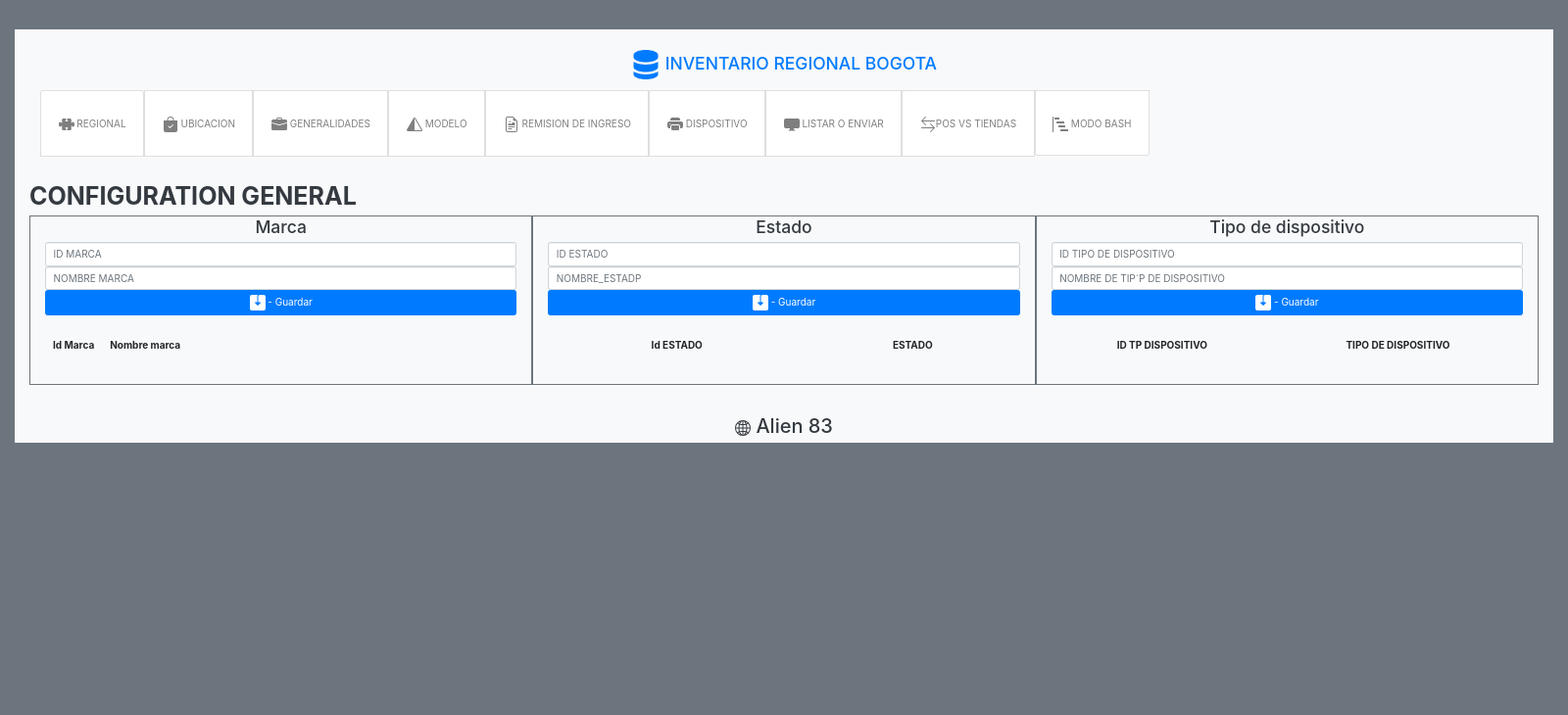
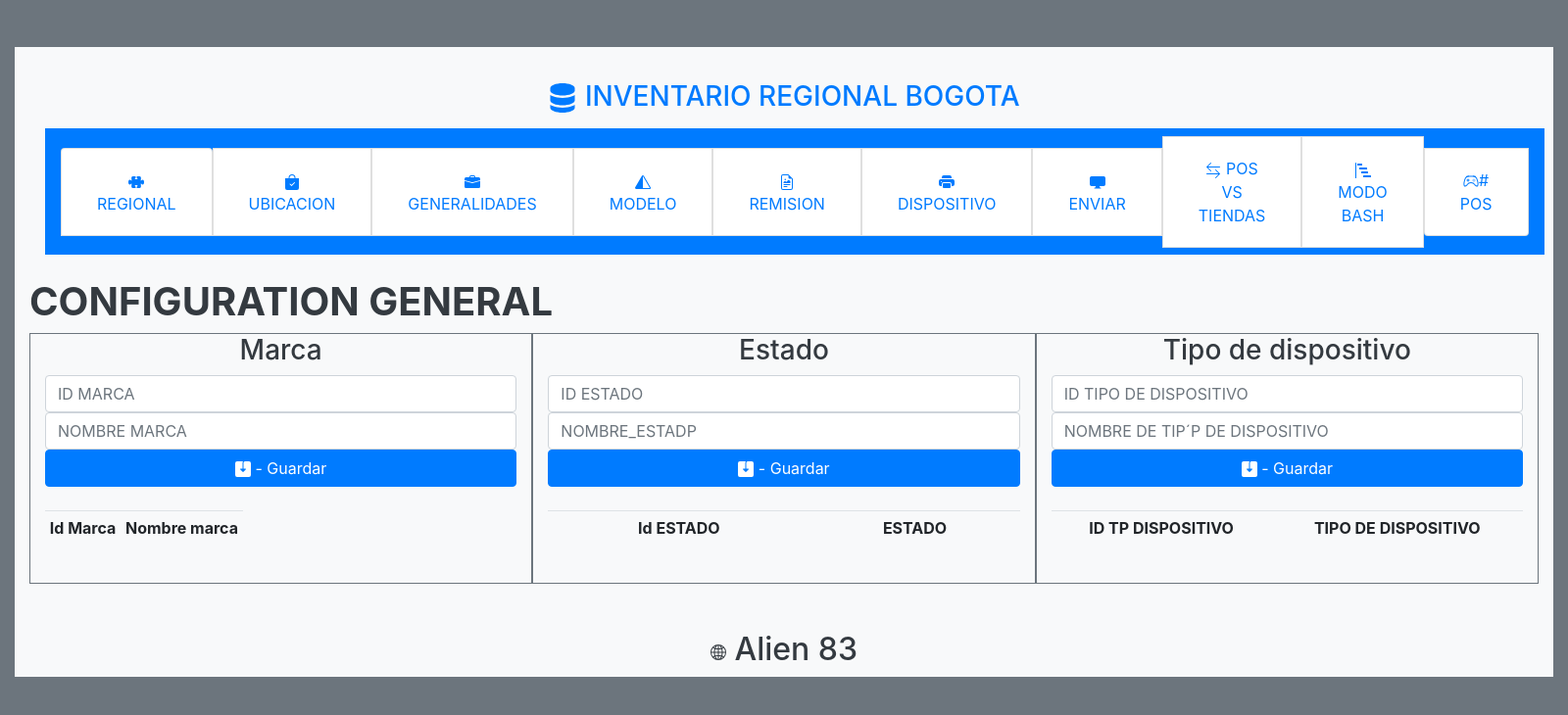
Before and after one commit to Elian-Rodriguez/KARDEX_PYTHON, a Flask app: page /Marca in a window 1600 px wide. Shown: the top 730 px of the page at 98% size. Run offline with Flask 2, Linux system fonts and the light colour scheme; data that the repository does not hold is empty; some libraries are stand-ins or nearby versions.

Commit message:
ARCHIVO EXCEL
mejoras al exportar el archivo excel

```diff
--- a/KARDEX/Location.py
+++ b/KARDEX/Location.py
@@ -2,6 +2,6 @@ import Conexion
 mysql = Conexion.cmysql()
 def listar_location():
     curs =Conexion.cmysql().cursor()
-    curs.execute("SELECT * FROM Kardex_monitor.Tiendas;")
+    curs.execute("SELECT * FROM Kardex_monitor.Tiendas ORDER BY Codigo_sap ASC;")
     dat = curs.fetchall()
     return dat
--- a/KARDEX/app.py
+++ b/KARDEX/app.py
@@ -16,6 +16,13 @@ from flask import Flask
 from flask import Blueprint
 
 import Location ,Conf_pos,Generalidad,Modelos,Activo,Acta_ingreso,Comarcas
+
+import openpyxl
+
+import smtplib
+from email.mime.multipart import MIMEMultipart
+from email.mime.text import MIMEText
+from email.mime.image import MIMEImage
 
 app = Flask(__name__)
 
@@ -258,7 +265,7 @@ def create_activo_masivo():
         print ( Serial)
         contador = 0
         serial = Serial.split("\n")
-        print ("EL SERIAL 4 ES "+str(serial[3]))
+
         for ser in serial:
             ser=ser.strip()
             ser=re.sub(r"\s+$", "", ser)
@@ -298,6 +305,22 @@ def update_device_lotes():
         return redirect(url_for('PROCESAMIENTO_LOTES'))
 
 
+@app.route("/JUEGO_POS" )
+def JUEGO_POS():
+    data = Activo.listar_ubucacion_local()
+    return render_template('Juego_pos.html',UBI_LOCAL=  data)
+@app.route('/UPDATE_NO_POS' , methods=['POST'])
+def UPDATE_NO_POS():
+    if request.method == 'POST':
+        serialact = request.form['Seriales']
+        UBICACION = request.form['UBICACION_TIENDA']
+        serial = serialact.split("\n")
+        for ser in serial:
+            ser=ser.strip()
+            ser=re.sub(r"\s+$", "", ser)
+            ser= re.sub(r"\r+", "", ser)
+            Activo.actualizar_ubicacion_tienda(ser,UBICACION)
+        return redirect(url_for('JUEGO_POS'))
 
 @app.route("/Exportar_inventario_tienda" , methods=['POST'])
 def exportar_inventario_tienda():
@@ -306,6 +329,8 @@ def exportar_inventario_tienda():
         sap_buscar = request.form['ubicacion_excel']
 
     result = Activo.filtrar_tienda(sap_buscar)
+    print (str(sap_buscar))
+    #result = Activo.filtrar_tienda_exacto(str(sap_buscar))
     #output in byte
     output = io.BytesIO()
     #create WorkBook object
@@ -339,6 +364,8 @@ def exportar_inventario_tienda():
 
     # Establecer alineación de celda
     alignment = xlwt.Alignment()
+
+    alignment.wrap = 1
     # 0x01 (alineado en el extremo izquierdo), 0x02 (alineado en el centro en la dirección horizontal), 0x03 (alineado en el extremo derecho)
     alignment.horz = 0x02
     # 0x00 (alineado en la parte superior), 0x01 (alineado en el centro en la dirección vertical), 0x02 (alineado en la parte inferior)
@@ -368,16 +395,17 @@ def exportar_inventario_tienda():
     sh.col(4).width = ancho * 145
     sh.col(5).width = ancho * 105
     sh.col(6).width = ancho * 115
-    sh.col(7).width = ancho * 26
+    sh.col(7).width = ancho * 115
+    sh.col(8).width = ancho * 26
 
 
 
     sh.write_merge(0, 0, 0, 7,'ACTA DE TRASLADO DE ACTIVOS FIJOS ', style)
 #/home/despliegues-bogota/KARDEX/KARDEX/Logo-Koba.png
     #Image.open('Logo-Koba.png').convert('RGB').save('Logo-Koba.bmp')
-    Image.open('/home/despliegues-bogota/LABORATORIOS/Logo-Koba.png').convert('RGB').save('Logo-Koba.bmp')
+    #Image.open('C:\Users\jose.lara\Documents\GitHub\KARDEX_PYTHON\KARDEX\Logo-Koba.png').convert('RGB').save('Logo-Koba.bmp')
     #Image.open('/home/despliegues-bogota/KARDEX/KARDEX/Logo-Koba.png').convert('RGB').save('Logo-Koba.bmp')
-    sh.insert_bitmap('Logo-Koba.bmp',2,5)
+    sh.insert_bitmap(r'C:\Users\jose.lara\Documents\GitHub\KARDEX_PYTHON\KARDEX\Logo-Koba.bmp',2,5)
     sh.write_merge(1, 7, 5, 6,)
 
     fecha = date.today()
@@ -405,7 +433,8 @@ def exportar_inventario_tienda():
     sh.write(9,3,'MODELO',style)
     sh.write(9,4,'SERIAL',style)
     sh.write(9,5,'ESTADO',style)
-    sh.write(9,6,'COMENTARIO',style)
+    sh.write(9,6,'# DE POS',style)
+    sh.write(9,7,'COMENTARIO',style)
     idx = 9
 
     for row in result:
@@ -414,7 +443,15 @@ def exportar_inventario_tienda():
         sh.write(idx+1, 3, (row[6]),style2)
         sh.write(idx+1, 4, (row[0]),style2)
         sh.write(idx+1, 5, (row[4]),style2)
-        sh.write(idx+1, 6, (row[2]),style2)
+
+        if (row[13]) is  not None:
+            sh.write(idx+1, 6, (str(row[13])),style2)
+        else:
+            sh.write(idx+1, 6, (""),style2)
+        if (row[2]) is not None:
+            sh.write(idx+1, 7, (str(row[2])),style2)
+        else:
+            sh.write(idx+1, 7, (""),style2)
         idx += 1
     idx +=3
     sh.write_merge(idx, idx, 1, 3,'ENTREGA', style)
@@ -449,11 +486,11 @@ def exportar_inventario_tienda():
     x=int(0)
     y=int(0)
     for row in result:
-        #VISOR DE PESO
-        #SERIAL: 271481
-        # MARCA: ZEBRA
-        # MODELO: MX201
-        escribir = str(row[8])+"\nSERIAL: "+str(row[0])+"\nMARCA: "+str(row[7])+"\nMODELO: "+str(row[6])+"\n"+str(row[12])
+        sh2.col(x).width = ancho * 420
+        var = ""
+        if (row[13]) is  not None:
+           var=(str(row[13]))
+        escribir = str(row[8])+"\nSERIAL: "+str(row[0])+"\nMARCA: "+str(row[7])+"\nMODELO: "+str(row[6])+"\n"+str(row[12])+"\n"+str(var)
         sh2.write(y,x, str(escribir),style2)
         y=y+1
         if y == 10:
--- a/KARDEX/templates/layout.html
+++ b/KARDEX/templates/layout.html
@@ -7,12 +7,18 @@
     <meta charset="utf-8">
     <meta http-equiv="X-UA-Compatible" content="IE=edge">
     <meta name="viewport" content="width=device-width, initial-scale=1">
-<link rel='stylesheet prefetch' href='https://maxcdn.bootstrapcdn.com/bootstrap/3.3.7/css/bootstrap.min.css'>
-<link rel='stylesheet prefetch' href='https://cdnjs.cloudflare.com/ajax/libs/bootstrap-select/1.11.2/css/bootstrap-select.min.css'>
+    <link rel="stylesheet" href="https://maxcdn.bootstrapcdn.com/bootstrap/4.0.0/css/bootstrap.min.css" integrity="sha384-Gn5384xqQ1aoWXA+058RXPxPg6fy4IWvTNh0E263XmFcJlSAwiGgFAW/dAiS6JXm" crossorigin="anonymous">
+    <script src="https://maxcdn.bootstrapcdn.com/bootstrap/4.0.0/js/bootstrap.min.js" integrity="sha384-JZR6Spejh4U02d8jOt6vLEHfe/JQGiRRSQQxSfFWpi1MquVdAyjUar5+76PVCmYl" crossorigin="anonymous"></script>
+    <script src="https://code.jquery.com/jquery-3.2.1.slim.min.js" integrity="sha384-KJ3o2DKtIkvYIK3UENzmM7KCkRr/rE9/Qpg6aAZGJwFDMVNA/GpGFF93hXpG5KkN" crossorigin="anonymous"></script>
+<script src="https://cdnjs.cloudflare.com/ajax/libs/popper.js/1.12.9/umd/popper.min.js" integrity="sha384-ApNbgh9B+Y1QKtv3Rn7W3mgPxhU9K/ScQsAP7hUibX39j7fakFPskvXusvfa0b4Q" crossorigin="anonymous"></script>
+<script src="https://code.jquery.com/jquery-3.2.1.slim.min.js" integrity="sha384-KJ3o2DKtIkvYIK3UENzmM7KCkRr/rE9/Qpg6aAZGJwFDMVNA/GpGFF93hXpG5KkN" crossorigin="anonymous"></script>
+  <script src="https://cdnjs.cloudflare.com/ajax/libs/popper.js/1.12.9/umd/popper.min.js" integrity="sha384-ApNbgh9B+Y1QKtv3Rn7W3mgPxhU9K/ScQsAP7hUibX39j7fakFPskvXusvfa0b4Q" crossorigin="anonymous"></script>
+  <script src="https://maxcdn.bootstrapcdn.com/bootstrap/4.0.0/js/bootstrap.min.js" integrity="sha384-JZR6Spejh4U02d8jOt6vLEHfe/JQGiRRSQQxSfFWpi1MquVdAyjUar5+76PVCmYl" crossorigin="anonymous"></script>
 
-<script src="https://ajax.googleapis.com/ajax/libs/jquery/1.11.2/jquery.min.js"></script>
-<script src="https://maxcdn.bootstrapcdn.com/bootstrap/3.3.2/js/bootstrap.min.js"></script>
-<script src="//cdnjs.cloudflare.com/ajax/libs/bootstrap-select/1.6.3/js/bootstrap-select.min.js"></script>
+
+
+
+
     <title>KARDEX BOGOTA</title>
 
     <meta name="description" content="Source code generated using layoutit.com">
@@ -42,28 +48,32 @@
 	</div>
 	<div class="row">
 		<div class="col-md-12 ">
-			<div class="navbar Navbar-dark navbar-expand-sm   navbar-expand-lg navbar-light">
+
+
+
+
+				<div  align="Center" class="navbar navbar-expand-lg  navbar-dark bg-primaryt">
 
 			  <!--  style="background-color: #e3f2fd;"   -->
 
-			<Ul class="navbar-nav mr-auto  mt-auto mt-lg-0flex-column bg-white text-dark mb-auto  navbar-expand-lg">
+			<Ul class="navbar navbar-expand-lg  navbar-dark bg-primary ">
 				<!---- style="background-color: #e3f2fd;" -->
 
-				<li class="list-group-item list-group-item-white">
-					<a  class="nav-link px-2" href="/Regional"><svg xmlns="http://www.w3.org/2000/svg" width="16" height="16" fill="currentColor" class="bi bi-puzzle-fill" viewBox="0 0 16 16">
+				<li class="list-group-item nav-item list-group-item-white">
+					<a  class="nav-link" href="/Regional"><svg xmlns="http://www.w3.org/2000/svg" width="16" height="16" fill="currentColor" class="bi bi-puzzle-fill" viewBox="0 0 16 16">
 						<path d="M3.112 3.645A1.5 1.5 0 0 1 4.605 2H7a.5.5 0 0 1 .5.5v.382c0 .696-.497 1.182-.872 1.469a.459.459 0 0 0-.115.118.113.113 0 0 0-.012.025L6.5 4.5v.003l.003.01c.004.01.014.028.036.053a.86.86 0 0 0 .27.194C7.09 4.9 7.51 5 8 5c.492 0 .912-.1 1.19-.24a.86.86 0 0 0 .271-.194.213.213 0 0 0 .036-.054l.003-.01v-.008a.112.112 0 0 0-.012-.025.459.459 0 0 0-.115-.118c-.375-.287-.872-.773-.872-1.469V2.5A.5.5 0 0 1 9 2h2.395a1.5 1.5 0 0 1 1.493 1.645L12.645 6.5h.237c.195 0 .42-.147.675-.48.21-.274.528-.52.943-.52.568 0 .947.447 1.154.862C15.877 6.807 16 7.387 16 8s-.123 1.193-.346 1.638c-.207.415-.586.862-1.154.862-.415 0-.733-.246-.943-.52-.255-.333-.48-.48-.675-.48h-.237l.243 2.855A1.5 1.5 0 0 1 11.395 14H9a.5.5 0 0 1-.5-.5v-.382c0-.696.497-1.182.872-1.469a.459.459 0 0 0 .115-.118.113.113 0 0 0 .012-.025L9.5 11.5v-.003l-.003-.01a.214.214 0 0 0-.036-.053.859.859 0 0 0-.27-.194C8.91 11.1 8.49 11 8 11c-.491 0-.912.1-1.19.24a.859.859 0 0 0-.271.194.214.214 0 0 0-.036.054l-.003.01v.002l.001.006a.113.113 0 0 0 .012.025c.016.027.05.068.115.118.375.287.872.773.872 1.469v.382a.5.5 0 0 1-.5.5H4.605a1.5 1.5 0 0 1-1.493-1.645L3.356 9.5h-.238c-.195 0-.42.147-.675.48-.21.274-.528.52-.943.52-.568 0-.947-.447-1.154-.862C.123 9.193 0 8.613 0 8s.123-1.193.346-1.638C.553 5.947.932 5.5 1.5 5.5c.415 0 .733.246.943.52.255.333.48.48.675.48h.238l-.244-2.855z"/>
 					  </svg> REGIONAL</a>
 				</li>
 
 				<li class="list-group-item list-group-item-white">
-					<a  class="nav-link px-2" href="/Ubicacion">
+					<a  class="nav-link" href="/Ubicacion">
 					<svg xmlns="http://www.w3.org/2000/svg" width="16" height="16" fill="currentColor" class="bi bi-bag-check-fill" viewBox="0 0 16 16">
 						<path fill-rule="evenodd" d="M10.5 3.5a2.5 2.5 0 0 0-5 0V4h5v-.5zm1 0V4H15v10a2 2 0 0 1-2 2H3a2 2 0 0 1-2-2V4h3.5v-.5a3.5 3.5 0 1 1 7 0zm-.646 5.354a.5.5 0 0 0-.708-.708L7.5 10.793 6.354 9.646a.5.5 0 1 0-.708.708l1.5 1.5a.5.5 0 0 0 .708 0l3-3z"/>
 					  </svg> UBICACION</a>
 				</li>
 
 				<li class="list-group-item list-group-item-white">
-					<a  class="nav-link px-2" href="/Marca">
+					<a  class="nav-link" href="/Marca">
 					<svg xmlns="http://www.w3.org/2000/svg" width="16" height="16" fill="currentColor" class="bi bi-briefcase-fill" viewBox="0 0 16 16">
 						<path d="M6.5 1A1.5 1.5 0 0 0 5 2.5V3H1.5A1.5 1.5 0 0 0 0 4.5v1.384l7.614 2.03a1.5 1.5 0 0 0 .772 0L16 5.884V4.5A1.5 1.5 0 0 0 14.5 3H11v-.5A1.5 1.5 0 0 0 9.5 1h-3zm0 1h3a.5.5 0 0 1 .5.5V3H6v-.5a.5.5 0 0 1 .5-.5z"/>
 						<path d="M0 12.5A1.5 1.5 0 0 0 1.5 14h13a1.5 1.5 0 0 0 1.5-1.5V6.85L8.129 8.947a.5.5 0 0 1-.258 0L0 6.85v5.65z"/>
@@ -72,22 +82,22 @@
 
 
 				<li class="list-group-item list-group-item-white">
-					<a  class="nav-link px-2" href="/Modelo">
+					<a  class="nav-link" href="/Modelo">
 					<svg xmlns="http://www.w3.org/2000/svg" width="16" height="16" fill="currentColor" class="bi bi-triangle-half" viewBox="0 0 16 16">
 						<path d="M8.065 2.016A.13.13 0 0 0 8.002 2v11.983l6.856.017a.12.12 0 0 0 .066-.017.162.162 0 0 0 .054-.06.176.176 0 0 0-.002-.183L8.12 2.073a.146.146 0 0 0-.054-.057zm-1.043-.45a1.13 1.13 0 0 1 1.96 0l6.856 11.667c.458.778-.091 1.767-.98 1.767H1.146c-.889 0-1.437-.99-.98-1.767L7.022 1.566z"/>
 					  </svg> MODELO</a>
 				</li>
 				<li class="list-group-item list-group-item-white">
-					<a  class="nav-link px-2" href="/acta_ingreso">
+					<a  class="nav-link " href="/acta_ingreso">
 						<svg xmlns="http://www.w3.org/2000/svg" width="16" height="16" fill="currentColor" class="bi bi-file-earmark-richtext" viewBox="0 0 16 16">
 							<path d="M14 4.5V14a2 2 0 0 1-2 2H4a2 2 0 0 1-2-2V2a2 2 0 0 1 2-2h5.5L14 4.5zm-3 0A1.5 1.5 0 0 1 9.5 3V1H4a1 1 0 0 0-1 1v12a1 1 0 0 0 1 1h8a1 1 0 0 0 1-1V4.5h-2z"/>
 							<path d="M4.5 12.5A.5.5 0 0 1 5 12h3a.5.5 0 0 1 0 1H5a.5.5 0 0 1-.5-.5zm0-2A.5.5 0 0 1 5 10h6a.5.5 0 0 1 0 1H5a.5.5 0 0 1-.5-.5zm1.639-3.708 1.33.886 1.854-1.855a.25.25 0 0 1 .289-.047l1.888.974V8.5a.5.5 0 0 1-.5.5H5a.5.5 0 0 1-.5-.5V8s1.54-1.274 1.639-1.208zM6.25 6a.75.75 0 1 0 0-1.5.75.75 0 0 0 0 1.5z"/>
-						  </svg> REMISION DE INGRESO</a>
+						  </svg> REMISION</a>
 				</li>
 
 
 				<li class="list-group-item list-group-item-white">
-					<a  class="nav-link px-2" href="/crear_dispositivo">
+					<a  class="nav-link" href="/crear_dispositivo">
 					<svg xmlns="http://www.w3.org/2000/svg" width="16" height="16" fill="currentColor" class="bi bi-printer-fill" viewBox="0 0 16 16">
 						<path d="M5 1a2 2 0 0 0-2 2v1h10V3a2 2 0 0 0-2-2H5zm6 8H5a1 1 0 0 0-1 1v3a1 1 0 0 0 1 1h6a1 1 0 0 0 1-1v-3a1 1 0 0 0-1-1z"/>
 						<path d="M0 7a2 2 0 0 1 2-2h12a2 2 0 0 1 2 2v3a2 2 0 0 1-2 2h-1v-2a2 2 0 0 0-2-2H5a2 2 0 0 0-2 2v2H2a2 2 0 0 1-2-2V7zm2.5 1a.5.5 0 1 0 0-1 .5.5 0 0 0 0 1z"/>
@@ -96,22 +106,22 @@
 
 
 				<li class="list-group-item list-group-item-white">
-					<a  class="nav-link px-2"href ="/LISTAR_ENVIAR">
+					<a  class="nav-link"href ="/LISTAR_ENVIAR">
 					<svg xmlns="http://www.w3.org/2000/svg" width="16" height="16" fill="currentColor" class="bi bi-display-fill" viewBox="0 0 16 16">
 						<path d="M6 12c0 .667-.083 1.167-.25 1.5H5a.5.5 0 0 0 0 1h6a.5.5 0 0 0 0-1h-.75c-.167-.333-.25-.833-.25-1.5h4c2 0 2-2 2-2V4c0-2-2-2-2-2H2C0 2 0 4 0 4v6c0 2 2 2 2 2h4z"/>
-					  </svg> LISTAR O ENVIAR
+					  </svg> ENVIAR
 					</a>
 				</li>
 
 				<li class="list-group-item list-group-item-white">
-					<a  class="nav-link px-2"href="/POS_TIENDA">
+					<a  class="nav-link"href="/POS_TIENDA">
 					<svg xmlns="http://www.w3.org/2000/svg" width="16" height="16" fill="currentColor" class="bi bi-arrow-left-right" viewBox="0 0 16 16">
 						<path fill-rule="evenodd" d="M1 11.5a.5.5 0 0 0 .5.5h11.793l-3.147 3.146a.5.5 0 0 0 .708.708l4-4a.5.5 0 0 0 0-.708l-4-4a.5.5 0 0 0-.708.708L13.293 11H1.5a.5.5 0 0 0-.5.5zm14-7a.5.5 0 0 1-.5.5H2.707l3.147 3.146a.5.5 0 1 1-.708.708l-4-4a.5.5 0 0 1 0-.708l4-4a.5.5 0 1 1 .708.708L2.707 4H14.5a.5.5 0 0 1 .5.5z"/>
-					  </svg>POS VS TIENDAS</a>
+					  </svg> POS VS TIENDAS</a>
 				</li>
 
 				<li class="list-group-item list-group-item-white">
-					<a  class="nav-link px-2"href="/PROCESAMIENTO_LOTES">
+					<a  class="nav-link"href="/PROCESAMIENTO_LOTES">
 					<svg xmlns="http://www.w3.org/2000/svg" width="16" height="16" fill="currentColor" class="bi bi-bar-chart-steps" viewBox="0 0 16 16">
 						<path d="M.5 0a.5.5 0 0 1 .5.5v15a.5.5 0 0 1-1 0V.5A.5.5 0 0 1 .5 0zM2 1.5a.5.5 0 0 1 .5-.5h4a.5.5 0 0 1 .5.5v1a.5.5 0 0 1-.5.5h-4a.5.5 0 0 1-.5-.5v-1zm2 4a.5.5 0 0 1 .5-.5h7a.5.5 0 0 1 .5.5v1a.5.5 0 0 1-.5.5h-7a.5.5 0 0 1-.5-.5v-1zm2 4a.5.5 0 0 1 .5-.5h6a.5.5 0 0 1 .5.5v1a.5.5 0 0 1-.5.5h-6a.5.5 0 0 1-.5-.5v-1zm2 4a.5.5 0 0 1 .5-.5h7a.5.5 0 0 1 .5.5v1a.5.5 0 0 1-.5.5h-7a.5.5 0 0 1-.5-.5v-1z"/>
 					  </svg> MODO BASH</a>
@@ -119,10 +129,19 @@
 
 
 				</li>
+				<li class="list-group-item list-group-item-white">
+					<a  class="nav-link"href="/JUEGO_POS">
+						<svg xmlns="http://www.w3.org/2000/svg" width="16" height="16" fill="currentColor" class="bi bi-controller" viewBox="0 0 16 16">
+							<path d="M11.5 6.027a.5.5 0 1 1-1 0 .5.5 0 0 1 1 0zm-1.5 1.5a.5.5 0 1 0 0-1 .5.5 0 0 0 0 1zm2.5-.5a.5.5 0 1 1-1 0 .5.5 0 0 1 1 0zm-1.5 1.5a.5.5 0 1 0 0-1 .5.5 0 0 0 0 1zm-6.5-3h1v1h1v1h-1v1h-1v-1h-1v-1h1v-1z"/>
+							<path d="M3.051 3.26a.5.5 0 0 1 .354-.613l1.932-.518a.5.5 0 0 1 .62.39c.655-.079 1.35-.117 2.043-.117.72 0 1.443.041 2.12.126a.5.5 0 0 1 .622-.399l1.932.518a.5.5 0 0 1 .306.729c.14.09.266.19.373.297.408.408.78 1.05 1.095 1.772.32.733.599 1.591.805 2.466.206.875.34 1.78.364 2.606.024.816-.059 1.602-.328 2.21a1.42 1.42 0 0 1-1.445.83c-.636-.067-1.115-.394-1.513-.773-.245-.232-.496-.526-.739-.808-.126-.148-.25-.292-.368-.423-.728-.804-1.597-1.527-3.224-1.527-1.627 0-2.496.723-3.224 1.527-.119.131-.242.275-.368.423-.243.282-.494.575-.739.808-.398.38-.877.706-1.513.773a1.42 1.42 0 0 1-1.445-.83c-.27-.608-.352-1.395-.329-2.21.024-.826.16-1.73.365-2.606.206-.875.486-1.733.805-2.466.315-.722.687-1.364 1.094-1.772a2.34 2.34 0 0 1 .433-.335.504.504 0 0 1-.028-.079zm2.036.412c-.877.185-1.469.443-1.733.708-.276.276-.587.783-.885 1.465a13.748 13.748 0 0 0-.748 2.295 12.351 12.351 0 0 0-.339 2.406c-.022.755.062 1.368.243 1.776a.42.42 0 0 0 .426.24c.327-.034.61-.199.929-.502.212-.202.4-.423.615-.674.133-.156.276-.323.44-.504C4.861 9.969 5.978 9.027 8 9.027s3.139.942 3.965 1.855c.164.181.307.348.44.504.214.251.403.472.615.674.318.303.601.468.929.503a.42.42 0 0 0 .426-.241c.18-.408.265-1.02.243-1.776a12.354 12.354 0 0 0-.339-2.406 13.753 13.753 0 0 0-.748-2.295c-.298-.682-.61-1.19-.885-1.465-.264-.265-.856-.523-1.733-.708-.85-.179-1.877-.27-2.913-.27-1.036 0-2.063.091-2.913.27z"/>
+						  </svg ># POS</a>
+
+
+
+				</li>
 
 
 			</Ul>
-
 
 
 
```
Also changed, not shown: KARDEX/Activo.py (+18 -1 lines), KARDEX/templates/Crear_dispositivo.html (+6 -1 lines), KARDEX/templates/Juego_pos.html (added, +38 -0 lines), Logo-Koba.bmp (added).
